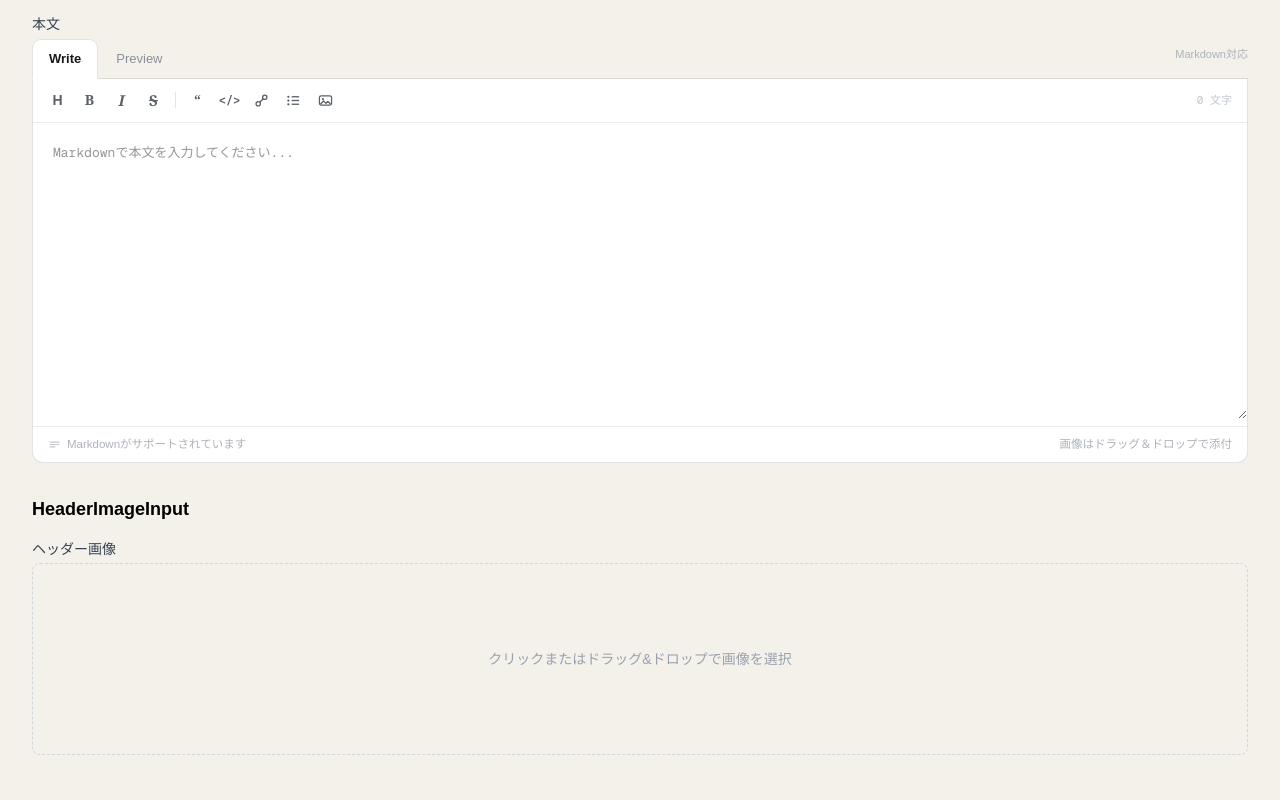
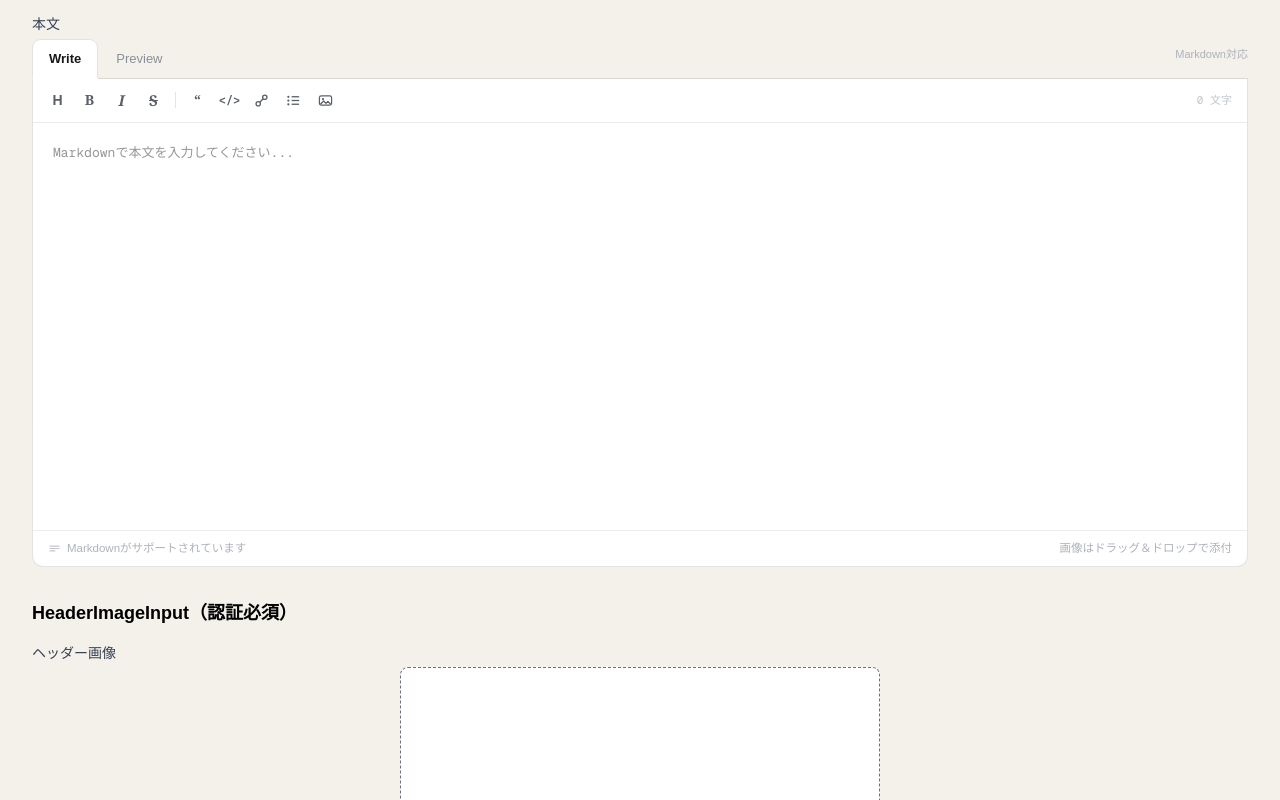
Before and after one commit to TAKUO2000/portfolio-site, a Next.js app in the folder nextjs-front/: page /dev in a window 1280 px wide. Shown: the part 1100-1900 px from the top of the page. Built offline with nearby package versions, Linux system fonts and the light colour scheme; no server answers.

Commit message:
feat: ヘッダー画像挿入コンポーネントの修正とその他記事投稿系コンポーネントの微修正

```diff
--- a/nextjs-front/app/articles/[id]/page.tsx
+++ b/nextjs-front/app/articles/[id]/page.tsx
@@ -65,8 +65,8 @@ export default async function ArticlePage({
                 src={headerImage.url}
                 alt={article.title}
                 width={1200}
-                height={630}
-                className="h-80 w-auto mb-6 rounded mx-auto block"
+                height={800}
+                className="h-80 max-w-120 object-cover object-center mb-6 mx-auto block"
                 loading="eager"
               />
             )}
--- a/nextjs-front/app/articles/new/page.tsx
+++ b/nextjs-front/app/articles/new/page.tsx
@@ -16,9 +16,13 @@ import CategorySelect from "@/app/components/article-form/CategorySelect";
 import TagSelect from "@/app/components/article-form/TagSelect";
 import MarkdownEditor from "@/app/components/article-form/MarkdownEditor";
 import NormalButton from "@/app/components/ui/NormalButton";
+import type { PendingImage } from "@/app/types/models";
+import HeaderImageInput from "@/app/components/article-form/HeaderImageInput";
 
 export default function NewArticlePage() {
   const router = useRouter();
+
+  const [pendingHeader, setPendingHeader] = useState<PendingImage | null>(null);
 
   const [categories, setCategories] = useState<Category[]>([]);
   const [selectedCatgoryId, setSelectedCatgoryId] = useState<number | null>(
@@ -107,6 +111,10 @@ export default function NewArticlePage() {
     <main className="mx-auto flex w-full max-w-3xl flex-col gap-8 px-6 py-12 bg-gray-50">
       <h1 className="text-2xl font-bold">記事投稿</h1>
 
+      <HeaderImageInput
+        pendingHeader={pendingHeader}
+        setPendingHeader={setPendingHeader}
+      />
       <div className="flex gap-2">
         <CategorySelect
           categories={categories}
--- a/nextjs-front/app/articles/page.tsx
+++ b/nextjs-front/app/articles/page.tsx
@@ -20,7 +20,10 @@ interface Article {
   summary: string;
   header_image: string;
   published_at: string;
-  user: { id: number; name: string }; //idは著者ページに飛ぶ際に使用予定現在は不要だけど取得してます
+  user: {
+    id: number;
+    name: string;
+  }; /** idは著者ページに飛ぶ際に使用予定現在は不要だけど取得してます*/
   category: Category;
   tags: Tag[];
   like_count: number;
@@ -67,7 +70,7 @@ export default async function ArticlesListPage({
   return (
     <>
       <Header />
-      <main className="h-auto w-5xl mx-auto px-4 py-8">
+      <main className="h-auto w-full max-w-5xl mx-auto px-4 py-8">
         {articles.map((article, index) => (
           <div key={`${article.title}-${index}`}>
             {index !== 0 && <hr className="my-8 border-gray" />}
--- a/nextjs-front/app/components/ArticleCard.tsx
+++ b/nextjs-front/app/components/ArticleCard.tsx
@@ -20,10 +20,10 @@ export default function ArticleCard({
   return (
     <a
       href={href}
-      className="group grid gap-5 transition-opacity hover:opacity-80 md:grid-cols-[288px_1fr] md:gap-8"
+      className="group grid grid-cols-1 gap-5 transition-opacity hover:opacity-80 md:grid-cols-[288px_1fr] md:gap-8"
     >
       <article className="contents">
-        <div className="relative aspect-16/10 w-full bg-black md:aspect-auto md:h-45.5">
+        <div className="relative aspect-3/2 w-full bg-black md:aspect-auto md:h-50 md:w-75">
           {image && (
             <Image
               src={image}
--- a/nextjs-front/app/components/article-form/HeaderImageInput.tsx
+++ b/nextjs-front/app/components/article-form/HeaderImageInput.tsx
@@ -101,24 +101,24 @@ export default function HeaderImageInput({
   }
 
   return (
-    <div className="flex flex-col gap-1">
+    <div className="flex flex-col gap-1  ">
       <p className="text-sm font-medium text-gray-700">ヘッダー画像</p>
 
       <input
         ref={fileInputRef}
         type="file"
         accept="image/jpeg,image/png,image/webp,image/gif"
-        className="hidden"
+        className="hidden "
         onChange={handleFileInputChange}
       />
 
       {pendingHeader ? (
-        <div className="relative overflow-hidden rounded-lg border border-gray-300">
+        <div className="relative mx-auto max-w-120 overflow-hidden rounded-lg border border-gray-300 bg-white">
           {/* eslint-disable-next-line @next/next/no-img-element */}
           <img
             src={pendingHeader.blobUrl}
             alt="ヘッダー画像プレビュー"
-            className="h-48 w-full object-cover"
+            className="h-60 max-w-120 object-cover object-center mx-auto block"
           />
           <button
             type="button"
@@ -137,10 +137,10 @@ export default function HeaderImageInput({
           }}
           onDragLeave={() => setIsDragging(false)}
           onDrop={handleDrop}
-          className={`flex h-48 cursor-pointer items-center justify-center rounded-lg border border-dashed text-sm text-gray-400 transition-colors ${
+          className={`flex mx-auto h-80 w-120 cursor-pointer items-center justify-center rounded-lg border border-dashed text-sm text-gray-400 transition-colors bg-white ${
             isDragging
-              ? "border-blue-400 bg-blue-50"
-              : "border-gray-300 hover:bg-gray-50"
+              ? "border-blue-400 bg-blue-200"
+              : "border-gray-500 hover:bg-gray-200"
           }`}
         >
           {isUploading
--- a/nextjs-front/app/components/article-form/MarkdownEditor.tsx
+++ b/nextjs-front/app/components/article-form/MarkdownEditor.tsx
@@ -138,7 +138,7 @@ export default function MarkdownEditor({ body, setBody }: MarkdownEditorProps) {
               value={body}
               onChange={(e) => setBody(e.target.value)}
               placeholder="Markdownで本文を入力してください..."
-              className="min-h-74 w-full resize-y bg-transparent px-5 py-4.5 font-mono text-[13px] leading-[1.9] text-[#2b2f36] outline-none"
+              className="min-h-100 w-full field-sizing-content resize-none bg-transparent px-5 py-4.5 font-mono text-[13px] leading-[1.9] text-[#2b2f36] outline-none"
             />
           </>
         ) : (
@@ -208,7 +208,14 @@ function LinkIcon() {
         stroke="#5b6068"
         strokeWidth="1.4"
       />
-      <line x1="6.2" y1="9.8" x2="9.8" y2="6.2" stroke="#5b6068" strokeWidth="1.4" />
+      <line
+        x1="6.2"
+        y1="9.8"
+        x2="9.8"
+        y2="6.2"
+        stroke="#5b6068"
+        strokeWidth="1.4"
+      />
     </svg>
   );
 }
--- a/nextjs-front/app/dev/page.tsx
+++ b/nextjs-front/app/dev/page.tsx
@@ -11,8 +11,7 @@ import NormalButton from "../components/ui/NormalButton";
 import TitleInput from "../components/article-form/TitleInput";
 import SummaryInput from "../components/article-form/SummaryInput";
 import HeaderImageInput from "../components/article-form/HeaderImageInput";
-
-const API_BASE_URL = process.env.NEXT_PUBLIC_API_BASE_URL;
+import { API_BASE_URL } from "../auth/authClient";
 
 export default function DevPage() {
   const [categories, setCategories] = useState<Category[]>([]);
@@ -29,7 +28,7 @@ export default function DevPage() {
 
   const [body, setBody] = useState(""); // MarkdownEditorの本文管理用
 
-  const [pendingHeader, setPendingHeader] = useState<PendingImage | null>();
+  const [pendingHeader, setPendingHeader] = useState<PendingImage | null>(null);
 
   useEffect(() => {
     // 並列にカテゴリとタグを取得＆格納
@@ -139,7 +138,9 @@ export default function DevPage() {
           </section>
 
           <section>
-            <h2 className="text-lg font-bold mb-4">HeaderImageInput</h2>
+            <h2 className="text-lg font-bold mb-4">
+              HeaderImageInput（認証必須）
+            </h2>
             <HeaderImageInput
               pendingHeader={pendingHeader}
               setPendingHeader={setPendingHeader}
```
